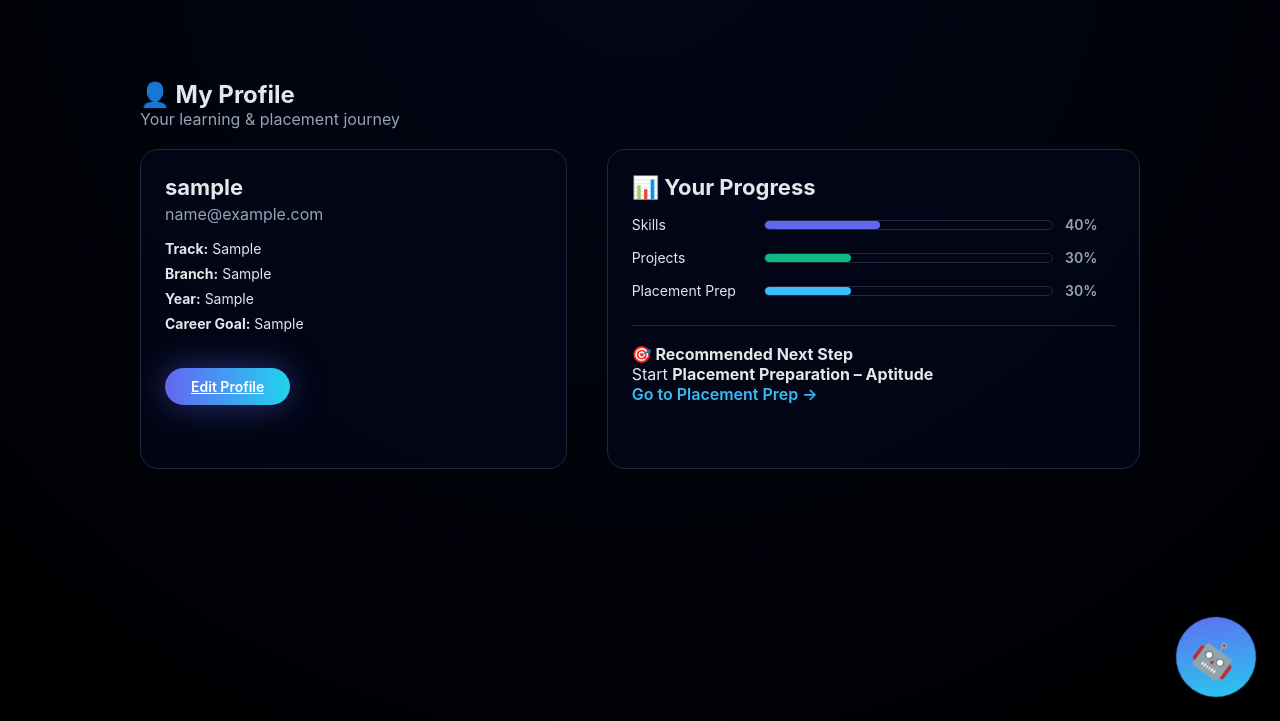
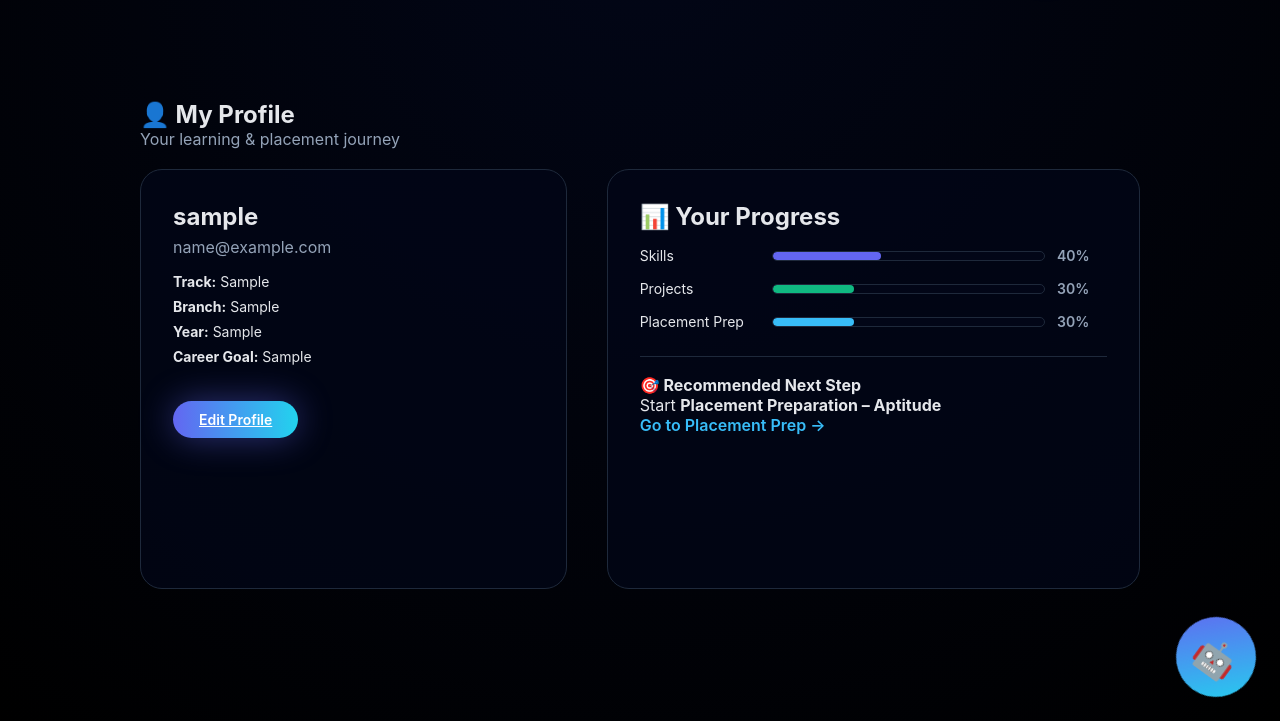
Before and after one commit to ssvprasad144/CareerInnTech, a Django app: page /profile/ in a window 1280 px wide. Shown: the part 79-800 px from the top of the page. Run offline with Django 5.2, Linux system fonts and the light colour scheme; a user stored in the database is signed in; tables that the repository leaves empty hold one stand-in row (values such as "Sample post").

Commit message:
Update dashboard.css

```diff
--- a/careerinntech/static/css/dashboard.css
+++ b/careerinntech/static/css/dashboard.css
@@ -265,7 +265,7 @@ body {
 /* ================= PROFILE PAGE ================= */
 
 .profile-container {
-    padding: 40px 100px;
+    padding: 60px 100px;
 }
 
 .profile-header {
@@ -281,12 +281,6 @@ body {
 }
 
 
-.profile-card {
-    background: rgba(2,6,23,.75);
-    border: 1px solid #1e293b;
-    border-radius: 18px;
-    padding: 24px;
-}
 
 /* Profile details list */
 .profile-list {
@@ -388,19 +382,34 @@ body {
 }
 
 .profile-card h3 {
-    font-size: 22px;
-    margin-bottom: 4px;
-}
-
-.profile-card {
-    min-height: 320px;
+    font-size: 24px;
+    font-weight: 700;
+    margin-bottom: 6px;
 }
 
 
+.profile-card {
+    background: rgba(2,6,23,.75);
+    border: 1px solid #1e293b;
+    border-radius: 22px;
+    padding: 32px;
+    min-height: 420px;
+    box-shadow: 0 0 0 transparent;
+    transition: box-shadow 0.3s;
+}
+
+.profile-card:hover {
+    box-shadow: 0 20px 50px rgba(99,102,241,0.15);
+}
+
+
+
+
 .chart-wrapper {
-    max-width: 260px;
-    margin: 20px auto;
+    max-width: 300px;
+    margin: 30px auto 40px;
 }
+
 
 .progress-legend {
     display: flex;
```
